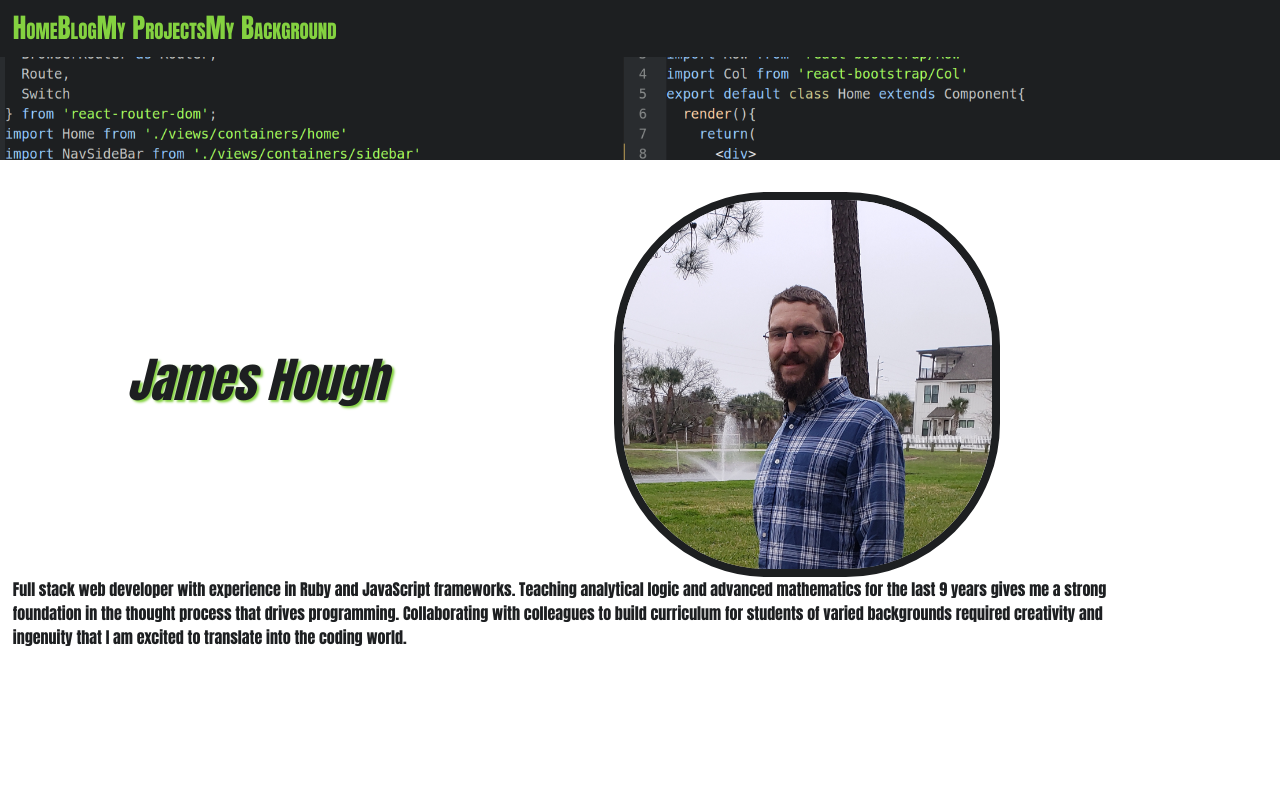
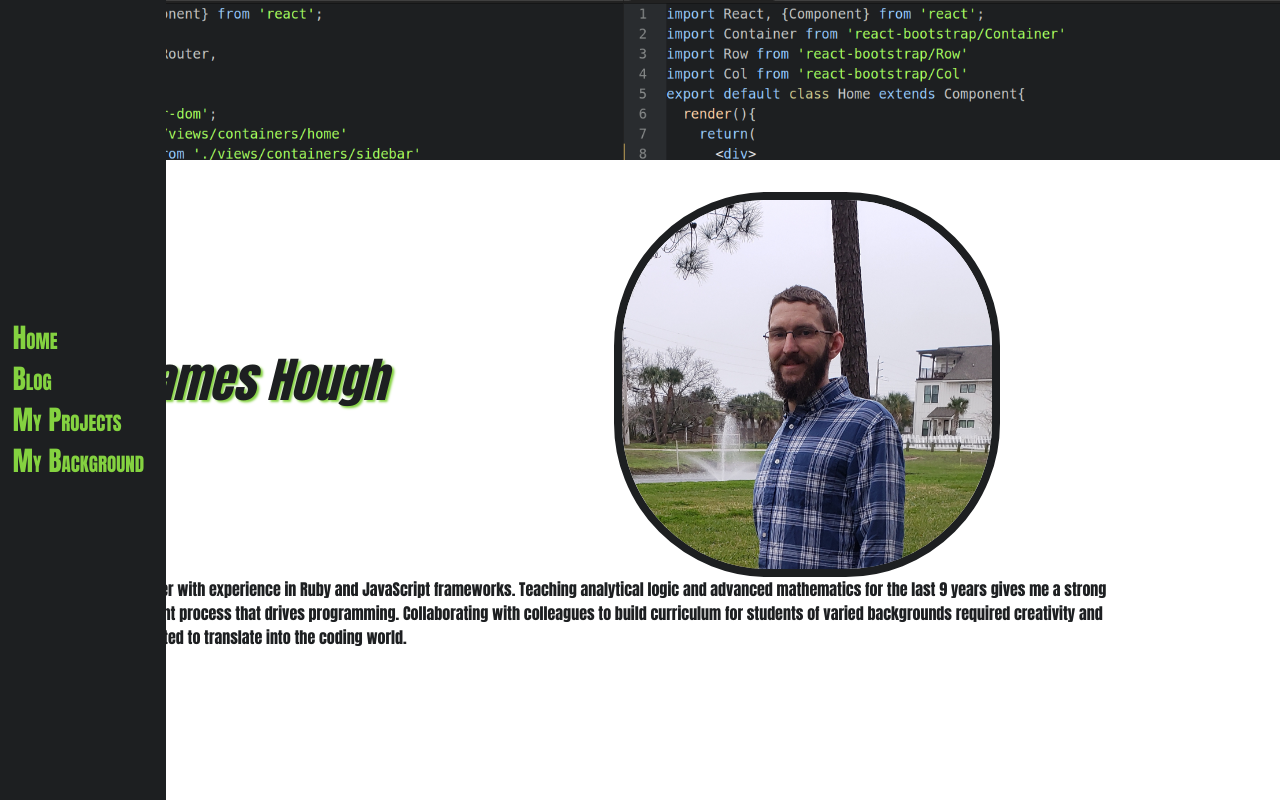
Before and after one commit to jehough/personalsite, a React (Create React App) app in the folder personal-site/: page / in a window 1280 px wide. Built offline with nearby package versions, Linux system fonts and the light colour scheme.

Commit message:
more playing around with navbar

```diff
--- a/personal-site/src/App.css
+++ b/personal-site/src/App.css
@@ -50,11 +50,14 @@
 
 
 .navside {
-  display: flex;
   background-color: #1d1f21;
   margin: 0;
   padding-left: 1%;
+  height: 100%;
+  width: 13%;
   position: fixed;
+  left:0;
+  top:0;
   z-index: 3;
   overflow-x: hidden;
   font-family: Impact, Charcoal, sans-serif;
@@ -72,7 +75,10 @@
   text-decoration: none;
   font-variant: small-caps;
 }
-
+.navLinks{
+  display: flex;
+  flex-direction: column;
+}
 
 .main {
   display: flex;
--- a/personal-site/src/views/containers/sidebar.js
+++ b/personal-site/src/views/containers/sidebar.js
@@ -9,13 +9,15 @@ class NavSideBar extends Component {
 
   render(){
     return(
-      <Navbar className="navside" expand="lg" fixed="top">
+      <Navbar className="navside" expand="lg" fixed="bottom">
         <Navbar.Toggle aria-controls="basic-navbar-nav" />
         <Navbar.Collapse id="basic-navbar-nav">
-        <Nav><Link to="/">Home</Link></Nav>
-        <Nav><a href="https://jehough.github.io/">Blog</a></Nav>
-        <Nav><Link to="/projects">My Projects</Link></Nav>
-        <Nav><Link to="/background">My Background</Link></Nav>
+          <div className="navLinks">
+            <Nav><Link to="/">Home</Link></Nav>
+            <Nav><a href="https://jehough.github.io/">Blog</a></Nav>
+            <Nav><Link to="/projects">My Projects</Link></Nav>
+            <Nav><Link to="/background">My Background</Link></Nav>
+          </div>
         </Navbar.Collapse>
       </Navbar>
     )
```
